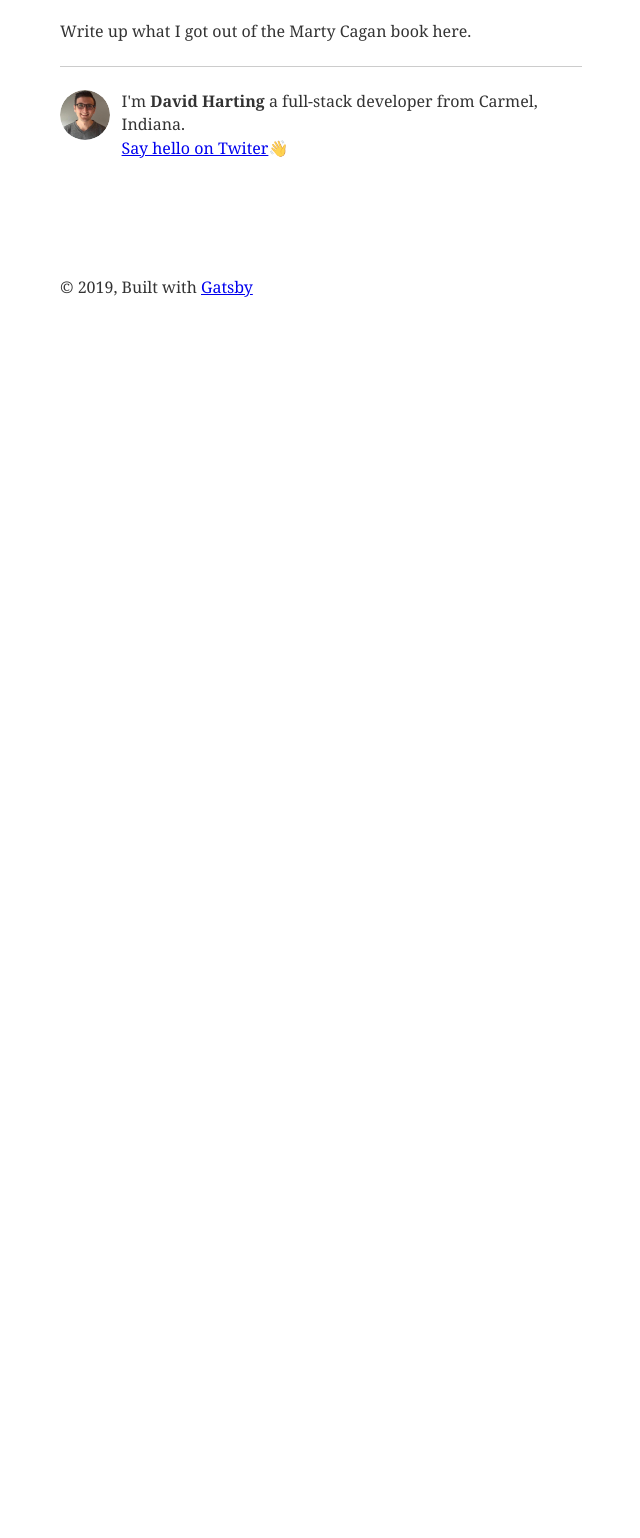
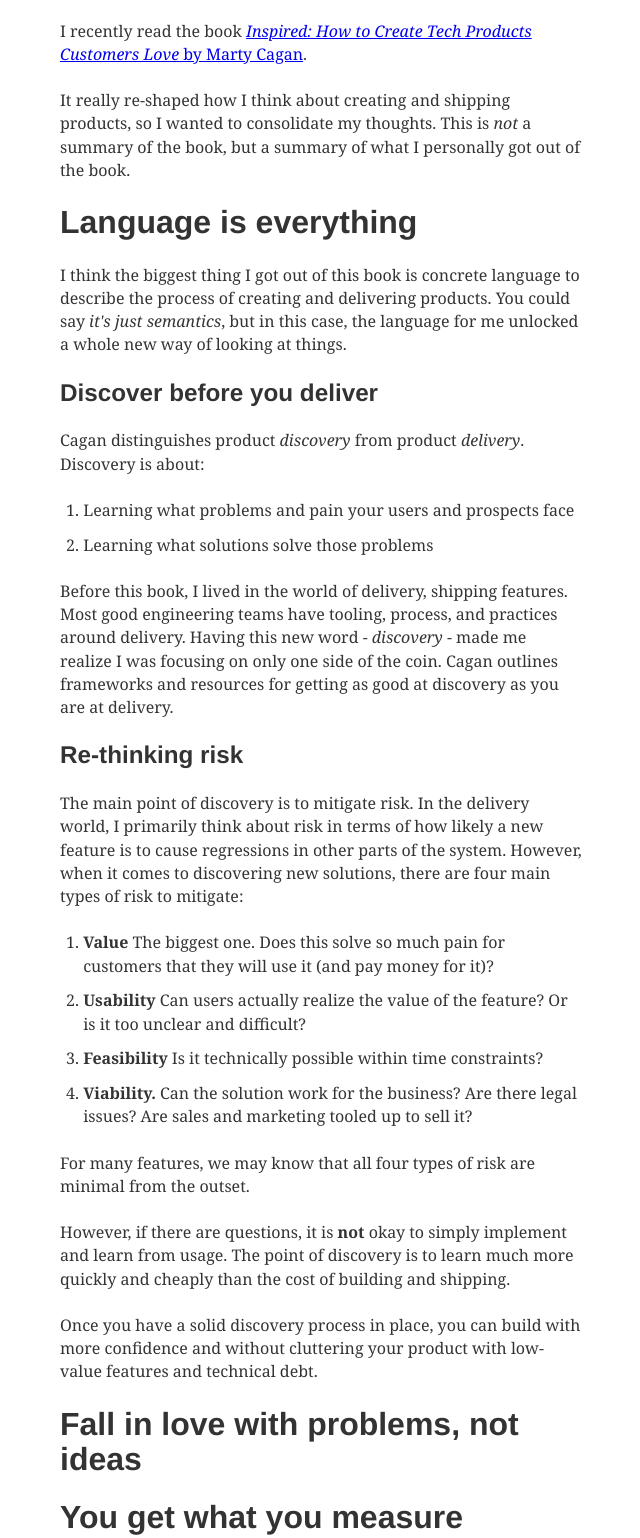
Before and after one commit to davidharting/personal-site, a Gatsby site: page /posts/inspired-by-marty-cagan/ in a window 1280 px wide. Shown: the part 172-1710 px from the top of the page, without its empty margins (319-959 px from the left). Before the commit the page ends 800 px from the top, so only its background shows below. Built offline with nearby package versions, Linux system fonts and the light colour scheme; Gatsby itself is replaced by a stand-in of ours; some packages are replaced by stand-ins of ours.

Commit message:
first draft of first post

```diff
--- a/content/posts/inspired-by-marty-cagan/index.md
+++ b/content/posts/inspired-by-marty-cagan/index.md
@@ -3,4 +3,39 @@ title: What I got out of Inspired by Marty Cagan
 date: '2019-01-19T14:30:00.169Z'
 ---
 
-Write up what I got out of the Marty Cagan book here.
+I recently read the book [_Inspired: How to Create Tech Products Customers Love_ by Marty Cagan](https://www.goodreads.com/book/show/3323374-inspired).
+
+It really re-shaped how I think about creating and shipping products, so I wanted to consolidate my thoughts. This is _not_ a summary of the book, but a summary of what I personally got out of the book.
+
+# Language is everything
+
+I think the biggest thing I got out of this book is concrete language to describe the process of creating and delivering products. You could say _it's just semantics_, but in this case, the language for me unlocked a whole new way of looking at things.
+
+## Discover before you deliver
+
+Cagan distinguishes product _discovery_ from product _delivery_. Discovery is about:
+1. Learning what problems and pain your users and prospects face
+1. Learning what solutions solve those problems
+
+Before this book, I lived in the world of delivery, shipping features. Most good engineering teams have tooling, process, and practices around delivery. Having this new word - _discovery_ - made me realize I was focusing on only one side of the coin. Cagan outlines frameworks and resources for getting as good at discovery as you are at delivery.
+
+## Re-thinking risk
+
+The main point of discovery is to mitigate risk. In the delivery world, I primarily think about risk in terms of how likely a new feature is to cause regressions in other parts of the system. However, when it comes to discovering new solutions, there are four main types of risk to mitigate:
+
+1. **Value** The biggest one. Does this solve so much pain for customers that they will use it (and pay money for it)?
+1. **Usability** Can users actually realize the value of the feature? Or is it too unclear and difficult?
+1. **Feasibility** Is it technically possible within time constraints?
+1. **Viability.** Can the solution work for the business? Are there legal issues? Are sales and marketing tooled up to sell it?
+
+For many features, we may know that all four types of risk are minimal from the outset.
+
+However, if there are questions, it is **not** okay to simply implement and learn from usage. The point of discovery is to learn much more quickly and cheaply than the cost of building and shipping.
+
+Once you have a solid discovery process in place, you can build with more confidence and without cluttering your product with low-value features and technical debt.
+
+# Fall in love with problems, not ideas
+
+# You get what you measure
+
+# How I can contribute to product discovery as an engineer
```
